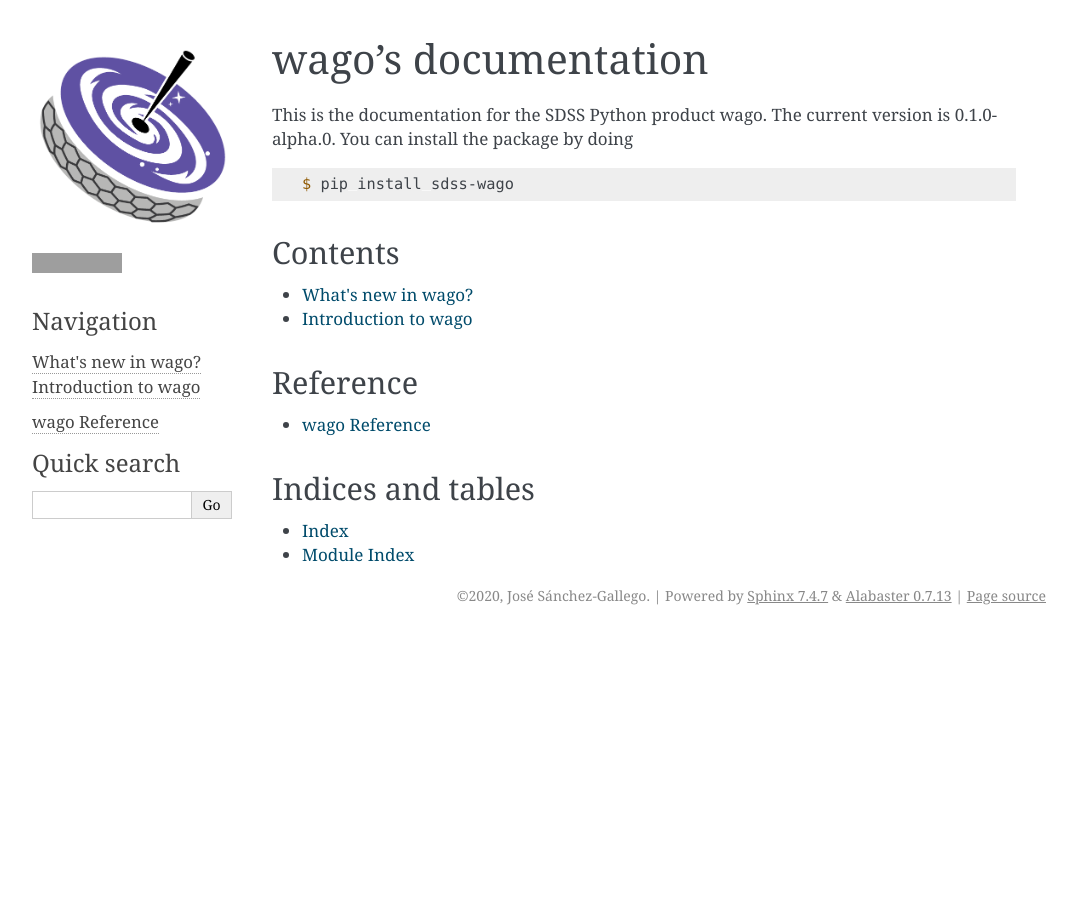
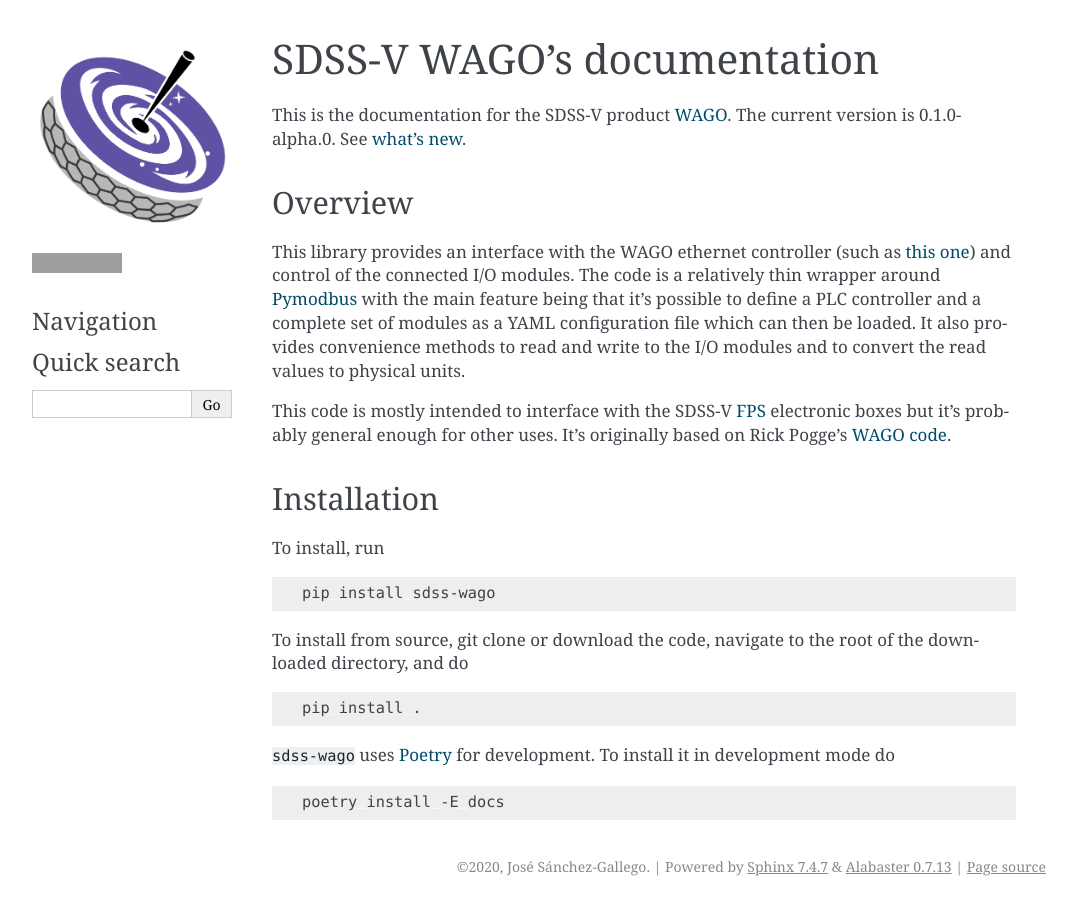
Before and after one commit to sdss/drift, a Sphinx documentation site: the page built from docs/sphinx/index.rst, in a window 1280 px wide. Shown: the whole page, without its empty margins (106-1183 px from the left). Built offline with Sphinx 7.4.7, drawn with Linux system fonts in a browser that asks for light colours; the version number is read from the project's files by our own code; grey boxes are pictures that could not be loaded.

Commit message:
Initial documentation

```diff
--- a/docs/sphinx/index.rst
+++ b/docs/sphinx/index.rst
@@ -1,35 +1,35 @@
 
-wago's documentation
-=============================================
+SDSS-V WAGO's documentation
+===========================
 
-This is the documentation for the SDSS Python product wago. The current version is |wago_version|. You can install the package by doing
-
-.. code-block:: console
-
-  $ pip install sdss-wago
+This is the documentation for the SDSS-V product `WAGO <https://github.com/sdss/WAGO>`__. The current version is |wago_version|. See :ref:`what's new <wago-changelog>`.
 
 
-Contents
+Overview
 --------
 
-.. toctree::
-  :maxdepth: 2
+This library provides an interface with the WAGO ethernet controller (such as `this one <https://www.wago.com/us/controllers-bus-couplers-i-o/controller-modbus-tcp/p/750-862>`__) and control of the connected I/O modules. The code is a relatively thin wrapper around `Pymodbus <http://riptideio.github.io/pymodbus/>`__ with the main feature being that it's possible to define a PLC controller and a complete set of modules as a YAML configuration file which can then be loaded. It also provides convenience methods to read and write to the I/O modules and to convert the read values to physical units.
 
-  What's new in wago? <CHANGELOG>
-  Introduction to wago <intro>
+This code is mostly intended to interface with the SDSS-V `FPS <https://www.sdss.org/future/technology/>`__ electronic boxes but it's probably general enough for other uses. It's originally based on Rick Pogge's `WAGO code <https://github.com/sdss/FPS/tree/master/WAGO>`__.
 
 
-Reference
----------
+Installation
+------------
 
-.. toctree::
-   :maxdepth: 1
+To install, run
 
-   api
+.. code-block:: sh
 
+    pip install sdss-wago
 
-Indices and tables
-------------------
+To install from source, git clone or download the code, navigate to the root of the downloaded directory, and do
 
-* :ref:`genindex`
-* :ref:`modindex`
+.. code-block:: sh
+
+    pip install .
+
+``sdss-wago`` uses `Poetry <https://poetry.eustace.io/>`__ for development. To install it in development mode do
+
+.. code-block:: sh
+
+    poetry install -E docs
```
